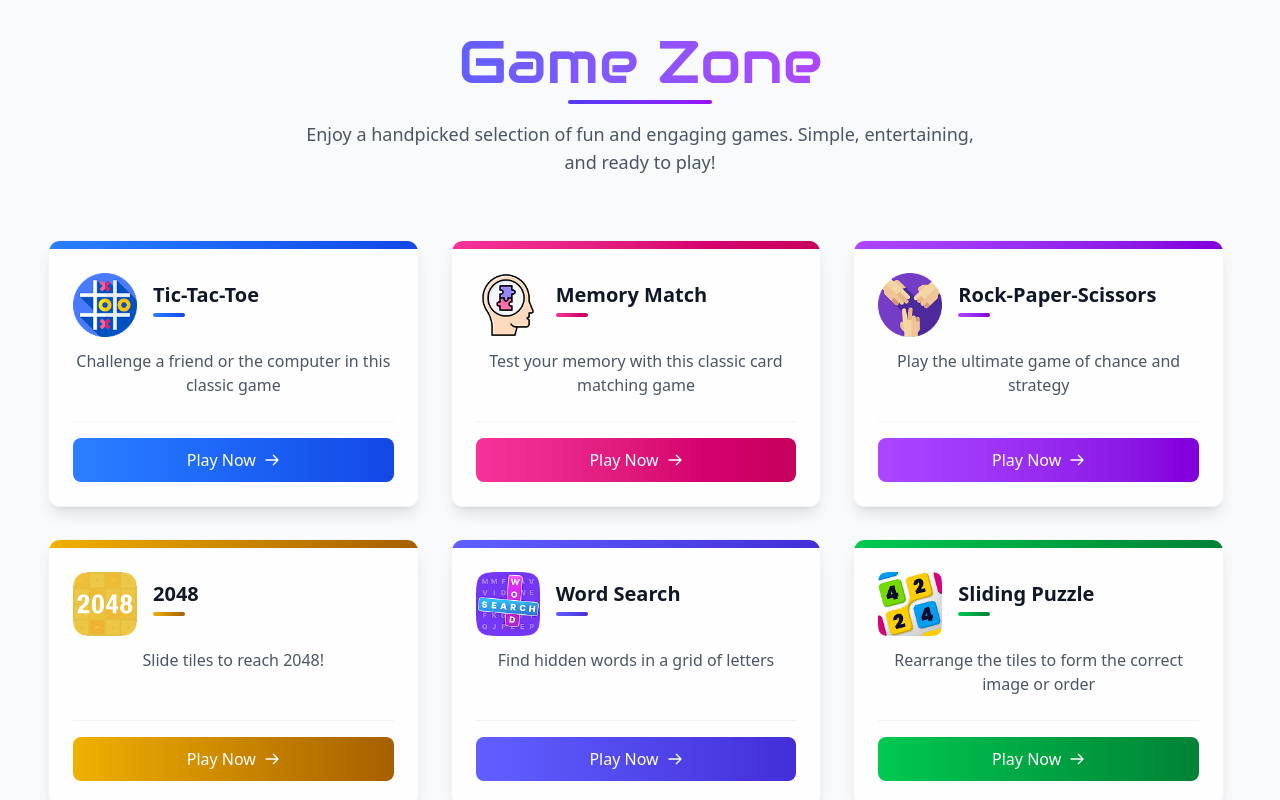
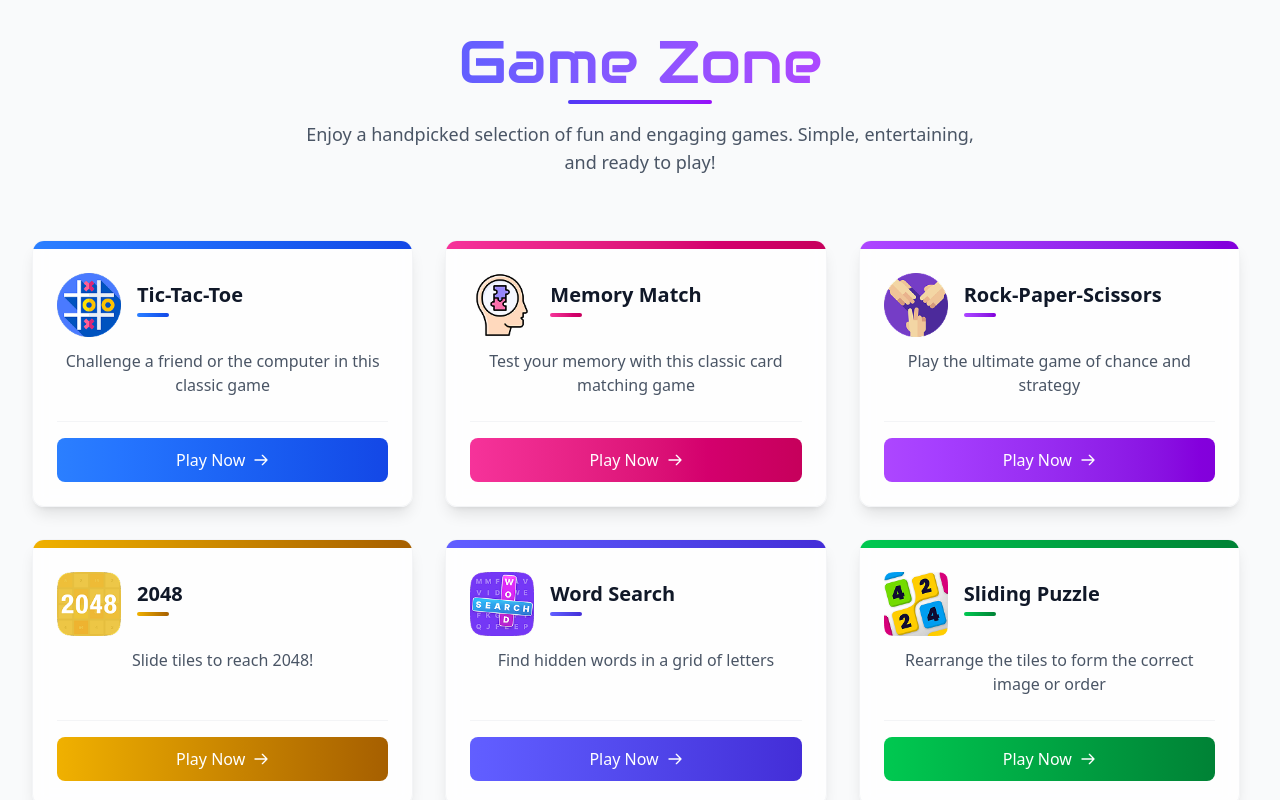
Before and after one commit to umangsondagar3401/gamezone, a React (Vite) app: page / in a window 1280 px wide. Shown: the top 800 px of the page. Built offline with nearby package versions, Linux system fonts and the light colour scheme; a web font is replaced by a local one.

Commit message:
Update Dashboard.tsx

```diff
--- a/src/pages/Dashboard.tsx
+++ b/src/pages/Dashboard.tsx
@@ -37,7 +37,7 @@ const Dashboard = () => {
       </motion.div>
 
       <motion.div
-        className="flex flex-wrap justify-start gap-8 px-4"
+        className="flex flex-wrap justify-start gap-8"
         variants={fade}
         initial="hidden"
         animate="show"
```
